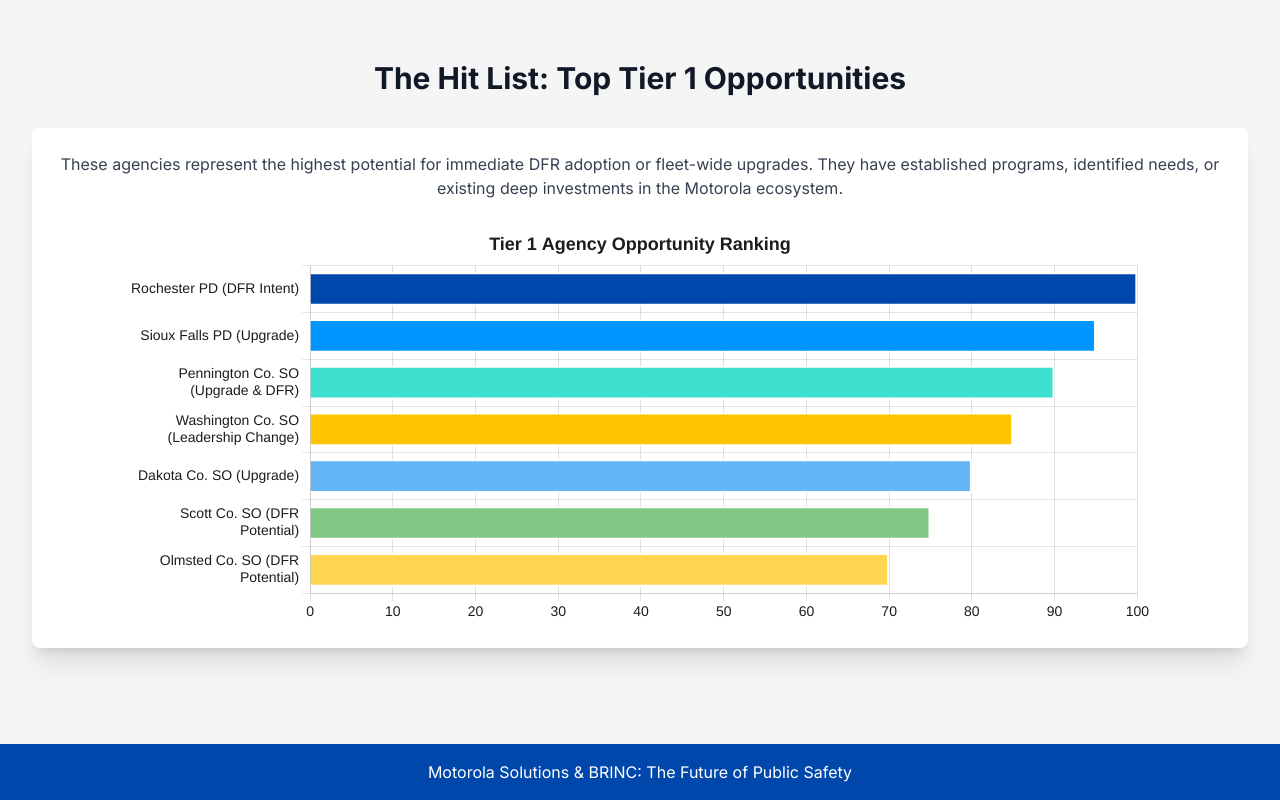
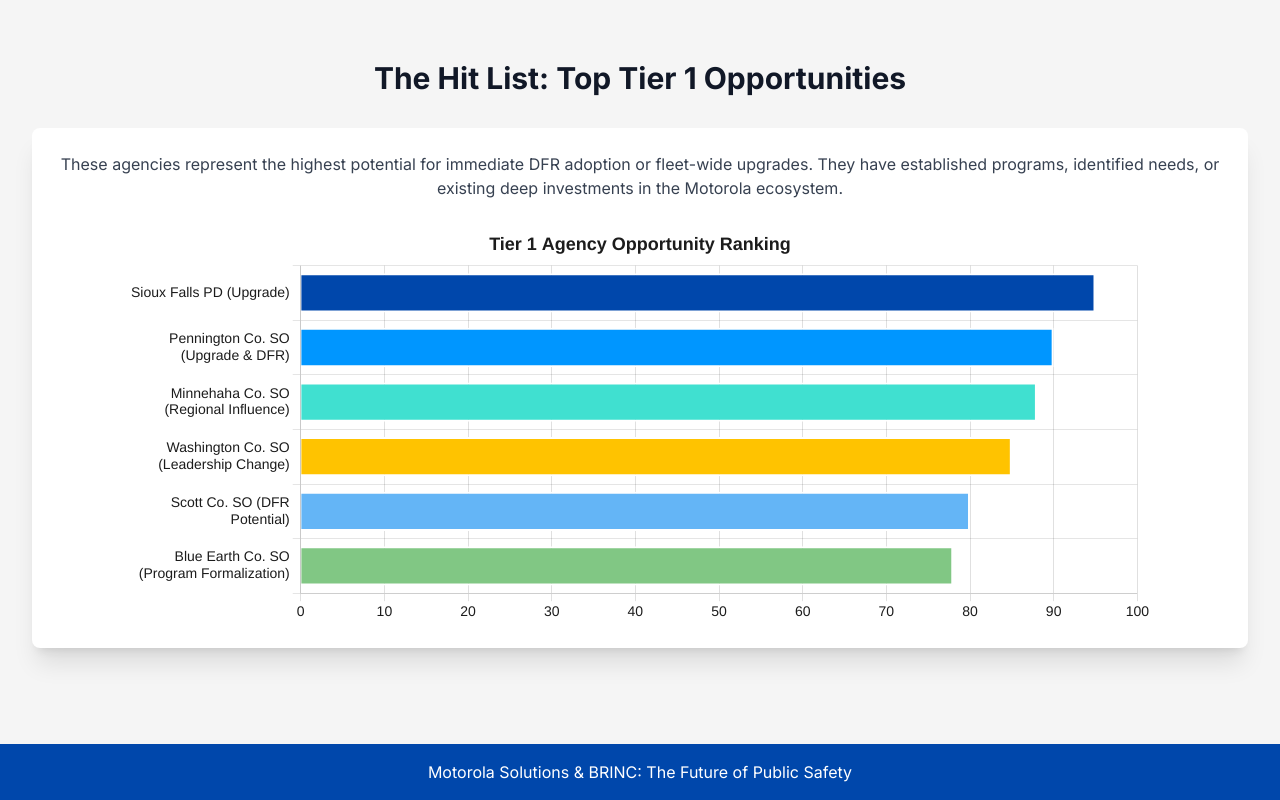
Before and after one commit to GregEhrsam/GregEhrsamBrinc, a plain HTML site: page index.html in a window 1280 px wide. Shown: the part 3256-4056 px from the top of the page. Drawn offline with nearby package versions, Linux system fonts and the light colour scheme.

Commit message:
Update index.html

```diff
--- a/index.html
+++ b/index.html
@@ -414,13 +414,12 @@
             const tier1TargetsCtx = document.getElementById('tier1TargetsChart');
             if(tier1TargetsCtx) {
                 const rawLabels = [
-                    'Rochester PD (DFR Intent)',
                     'Sioux Falls PD (Upgrade)',
                     'Pennington Co. SO (Upgrade & DFR)',
+                    'Minnehaha Co. SO (Regional Influence)',
                     'Washington Co. SO (Leadership Change)',
-                    'Dakota Co. SO (Upgrade)',
                     'Scott Co. SO (DFR Potential)',
-                    'Olmsted Co. SO (DFR Potential)'
+                    'Blue Earth Co. SO (Program Formalization)'
                 ];
                 new Chart(tier1TargetsCtx, {
                     type: 'bar',
@@ -428,8 +427,8 @@
                         labels: rawLabels.map(label => wrapLabel(label, 25)),
                         datasets: [{
                             label: 'Opportunity Score',
-                            data: [100, 95, 90, 85, 80, 75, 70],
-                            backgroundColor: [vibrantPalette.primary, vibrantPalette.accent, vibrantPalette.secondary, vibrantPalette.highlight, '#64B5F6', '#81C784', '#FFD54F'].slice(0, rawLabels.length),
+                            data: [95, 90, 88, 85, 80, 78],
+                            backgroundColor: [vibrantPalette.primary, vibrantPalette.accent, vibrantPalette.secondary, vibrantPalette.highlight, '#64B5F6', '#81C784'].slice(0, rawLabels.length),
                             borderColor: 'white',
                             borderWidth: 2
                         }]
```
